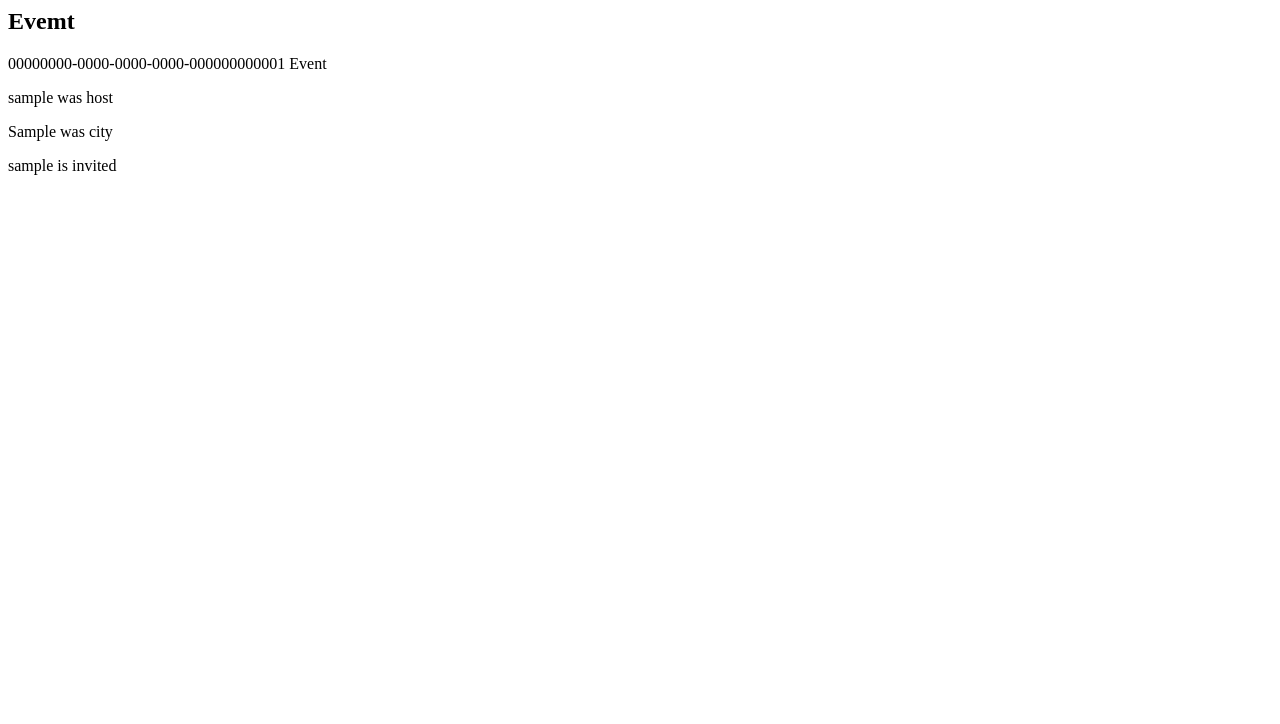
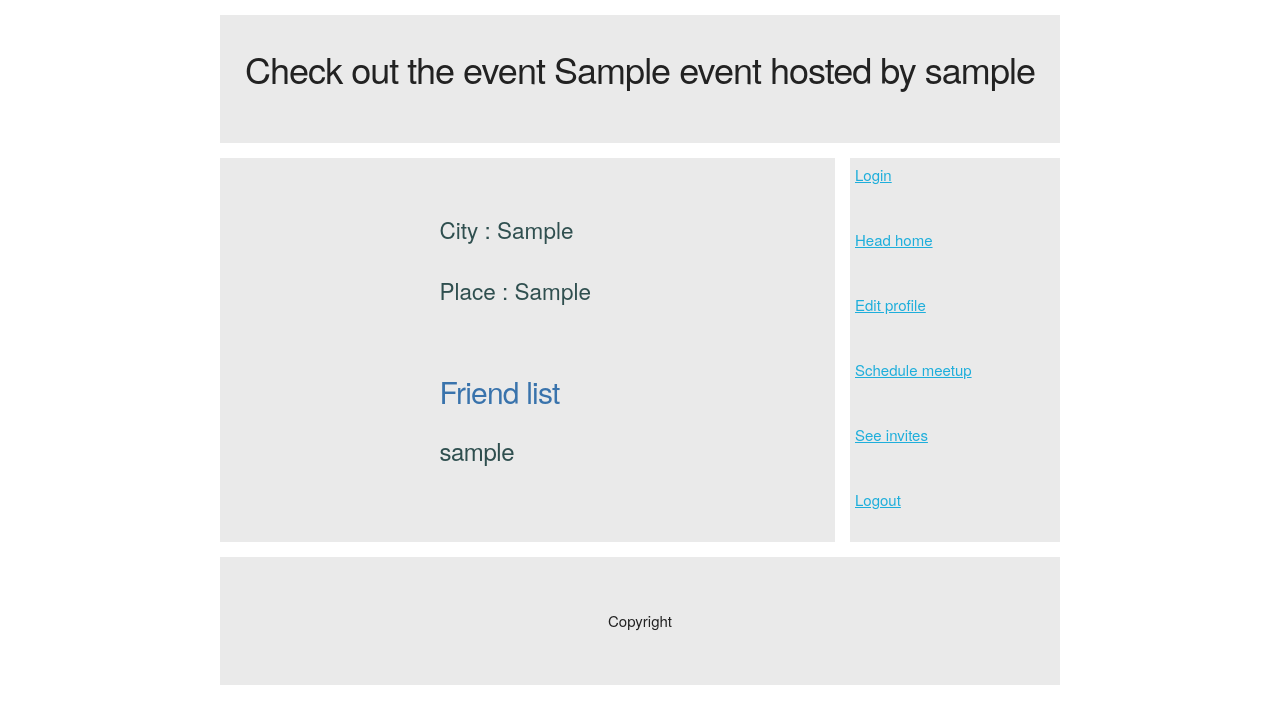
Before and after one commit to akohli96/AlumMeetup, a Django app: page /meetup/event/00000000-0000-0000-0000-000000000001/ in a window 1280 px wide. Shown: the top 724 px of the page. Run offline with Django 3.2, Linux system fonts and the light colour scheme; a user stored in the database is signed in; tables that the repository leaves empty hold one stand-in row (values such as "Sample post"); parts of the project's set-up code (start-up, migrations or seed data) failed here and were passed over.

Commit message:
Event cleaned up with event info and friend list provided

```diff
--- a/meetup/template/event.html
+++ b/meetup/template/event.html
@@ -1,13 +1,24 @@
-<h2>Evemt</h2>
+{% extends 'template/base.html' %} {% block content %}
 
-<p>{{ event.id }} Event</p>
+<header>
+    <h3>
+        Check out the event {{ event.name }} hosted by {{host.user.username}}
+    </h3>
+</header>
+<main>
 
+    <div class="grid">
+        <div class="box">
+            <p>City : {{ location.city }}</p>
+            <p>Place : {{ event.place }}</p>
+        </div>
+        <div class="box">
+            <h4 color="#3973ac">Friend list</h4>
+            {% for guest in guests %}
+            <h5>{{ guest.user.username }}</h5>
+            {% endfor %}
+        </div>
+    </div>
 
-
-<p>{{ host.user.username }} was host</p>
-
-<p>{{ location.city }} was city</p>
-
-{% for guest in guests  %}
-  <p>{{ guest.user.username }} is invited</p>
-{% endfor %}
+</main>
+{% endblock %}
--- a/meetup/views.py
+++ b/meetup/views.py
@@ -22,9 +22,9 @@ def profile(request):
 
 @login_required
 def invite(request):
-    event_form = EventForm(initial = {'name' : request.user.username + " event","place" : request.user.profile.location.city + " Coffee shop"})
     if request.method == 'GET':
         #push to service
+        event_form = EventForm(initial = {'name' : request.user.username + " event","place" : request.user.profile.location.city + " Coffee shop"})
         user_list = Profile.objects.all()
         user_filter = UserFilter(request.GET, queryset=user_list)
         return render(request, 'template/invite.html', {'filter': user_filter,'event_form':event_form})
--- a/static/meetup/css/212313.css
+++ b/static/meetup/css/212313.css
@@ -69,10 +69,15 @@ div:nth-child(5) {
     grid-row-start: 3;
 }
 
+h4 {
+    color: #3973ac;
+}
+
 .box {
     border-radius: 4px;
     padding: 12px;
     font-size: 150%;
+    color: #2F4F4F
 }
 
 .grid {
@@ -85,3 +90,15 @@ div:nth-child(5) {
     grid-auto-rows: minmax(50px, auto);
     grid-gap: 1em;
 }
+
+.module {
+    /* Demo-Specific Styles */
+    display: flex;
+    align-items: center;
+    justify-content: center;
+    height: 200px;
+    /* Flex Fallback */
+    margin-left: 5px;
+    margin-right: 5px;
+    flex: 1 1 200px;
+}
```
